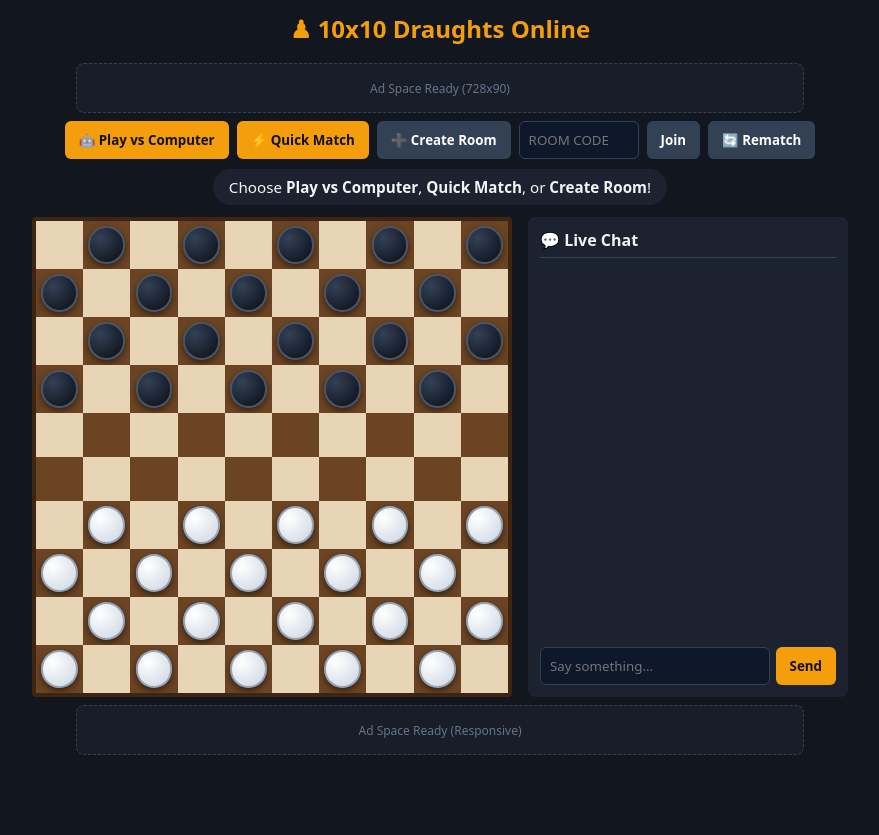
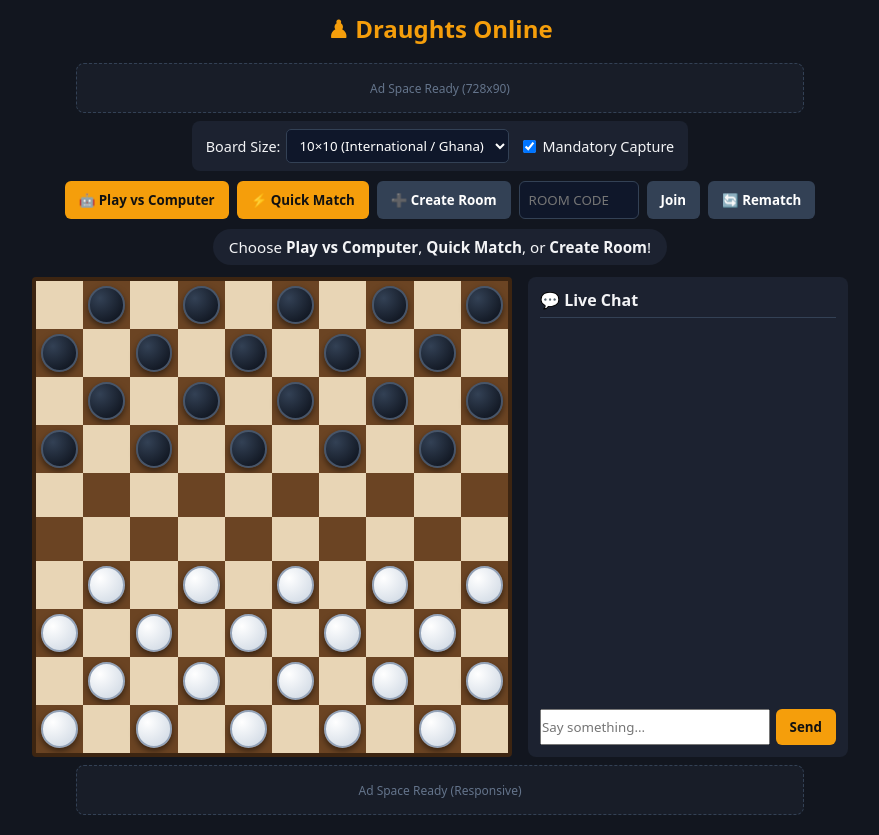
Before and after one commit to Tompee2015/Checkers, a website: page index.html in a window 1280 px wide. Shown: the whole page, without its empty margins (200-1079 px from the left). Before the commit the page ends 800 px from the top, so only its background shows below. Drawn offline with nearby package versions, Linux system fonts and the light colour scheme; no server answers.

Commit message:
Update index.html

```diff
--- a/index.html
+++ b/index.html
@@ -3,7 +3,7 @@
 <head>
   <meta charset="UTF-8" />
   <meta name="viewport" content="width=device-width, initial-scale=1.0" />
-  <title>10x10 Draughts Online</title>
+  <title>Draughts Online (10x10 & 8x8)</title>
   <style>
     :root {
       --bg: #12161f;
@@ -17,11 +17,14 @@
     body { background: var(--bg); color: var(--text); display: flex; flex-direction: column; align-items: center; min-height: 100vh; padding: 12px; }
     h1 { font-size: 1.5rem; margin-bottom: 10px; color: var(--accent); }
     .ad-slot { width: 100%; max-width: 728px; min-height: 50px; background: #181d28; border: 1px dashed #334155; border-radius: 8px; display: flex; align-items: center; justify-content: center; color: #64748b; font-size: 0.75rem; margin: 8px 0; }
+    .settings-bar { background: var(--panel); padding: 8px 14px; border-radius: 8px; display: flex; flex-wrap: wrap; gap: 14px; align-items: center; justify-content: center; margin-bottom: 10px; font-size: 0.9rem; }
+    .settings-bar select { padding: 6px 8px; border-radius: 5px; background: #0f172a; color: #fff; border: 1px solid #334155; cursor: pointer; }
+    .settings-bar label { display: flex; align-items: center; gap: 6px; cursor: pointer; }
     .controls { display: flex; flex-wrap: wrap; gap: 8px; justify-content: center; margin-bottom: 10px; }
     button { background: var(--accent); color: #111; border: none; padding: 9px 14px; border-radius: 6px; font-weight: 700; cursor: pointer; transition: 0.15s; }
     button:hover { opacity: 0.9; }
     button.secondary { background: #334155; color: #fff; }
-    input { padding: 9px; border-radius: 6px; border: 1px solid #334155; background: #0f172a; color: #fff; width: 120px; text-transform: uppercase; }
+    input[type="text"], #room-input { padding: 9px; border-radius: 6px; border: 1px solid #334155; background: #0f172a; color: #fff; width: 120px; text-transform: uppercase; }
     #status { background: var(--panel); padding: 8px 16px; border-radius: 20px; font-size: 0.95rem; margin-bottom: 12px; text-align: center; }
     .main-layout { display: flex; flex-wrap: wrap; gap: 16px; justify-content: center; width: 100%; max-width: 960px; }
     #board { display: grid; grid-template-columns: repeat(10, 1fr); width: min(92vw, 480px); height: min(92vw, 480px); border: 4px solid #3d2511; border-radius: 4px; overflow: hidden; }
@@ -43,10 +46,24 @@
   </style>
 </head>
 <body>
-  <h1>♟ 10x10 Draughts Online</h1>
+  <h1>♟ Draughts Online</h1>
 
   <!-- Reserved Ad Slot (Top) -->
   <div id="ad-banner-top" class="ad-slot">Ad Space Ready (728x90)</div>
+
+  <!-- Custom Game Rules Bar -->
+  <div class="settings-bar">
+    <label>Board Size:
+      <select id="opt-size">
+        <option value="10" selected>10×10 (International / Ghana)</option>
+        <option value="8">8×8 (Classic)</option>
+      </select>
+    </label>
+    <label>
+      <input type="checkbox" id="opt-mandatory" checked />
+      Mandatory Capture
+    </label>
+  </div>
 
   <div class="controls">
     <button id="btn-ai">🤖 Play vs Computer</button>
```
